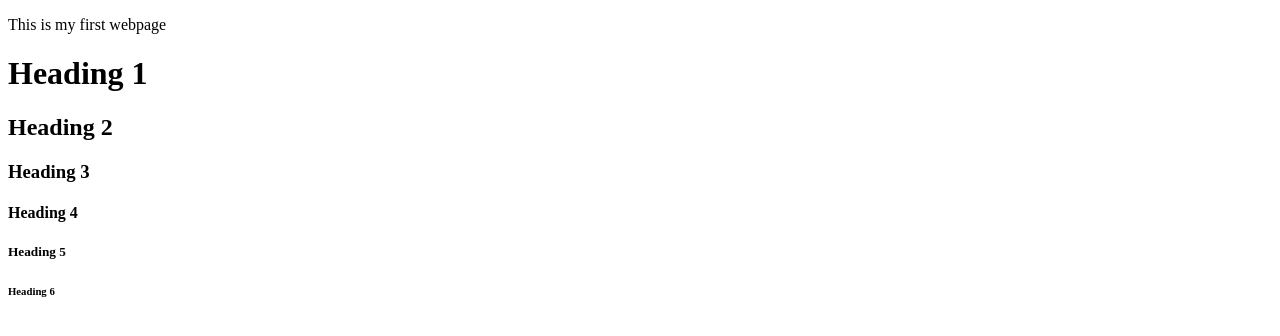
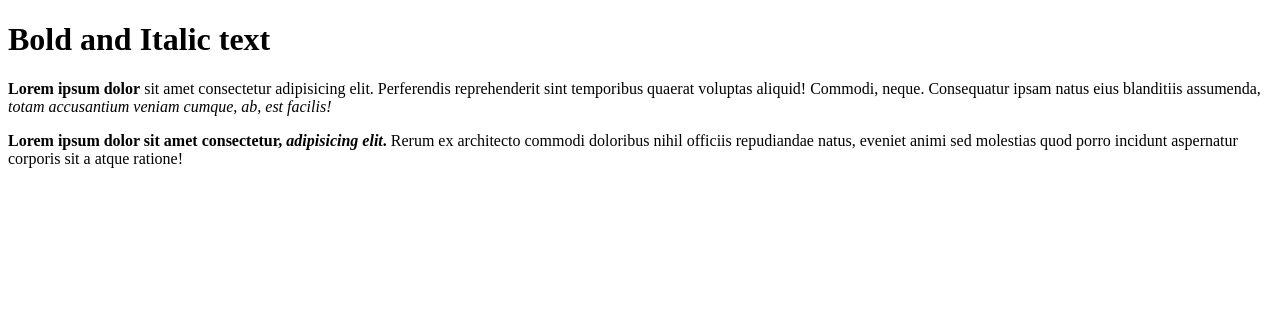
Before and after one commit to BaoLong294/Learn-HTML, a plain HTML site: page index.html in a window 1280 px wide. Drawn offline with Linux system fonts and the light colour scheme.

Commit message:
Add comment, bold and italic text for index.html

```diff
--- a/index.html
+++ b/index.html
@@ -1,18 +1,29 @@
 <!DOCTYPE html>
 <html land="en">
-    <head>
-        <meta charset="utf-8">
-        <title>My Webpage</title>
-    </head>
+  <head>
+    <meta charset="utf-8" />
+    <title>My Webpage</title>
+  </head>
+  <body>
+    <h1>Bold and Italic text</h1>
 
-    <body>
-        <p>This is my first webpage</p>
+    <p>
+      <strong>Lorem ipsum dolor</strong> sit amet consectetur adipisicing elit.
+      Perferendis reprehenderit sint temporibus quaerat voluptas aliquid!
+      Commodi, neque. Consequatur ipsam natus eius blanditiis assumenda,
+      <em>totam accusantium veniam cumque, ab, est facilis!</em>
+    </p>
 
-        <h1>Heading 1</h1>
-        <h2>Heading 2</h2>
-        <h3>Heading 3</h3>
-        <h4>Heading 4</h4>
-        <h5>Heading 5</h5>
-        <h6>Heading 6</h6>
-    </body>
+    <p>
+      <strong
+        >Lorem ipsum dolor sit amet consectetur,
+        <em>adipisicing elit</em>.</strong
+      >
+      Rerum ex architecto commodi doloribus nihil officiis repudiandae natus,
+      eveniet animi sed molestias quod porro incidunt aspernatur corporis sit a
+      atque ratione!
+    </p>
+
+    <!-- Do not use <b> and <i> tags -->
+  </body>
 </html>
```
